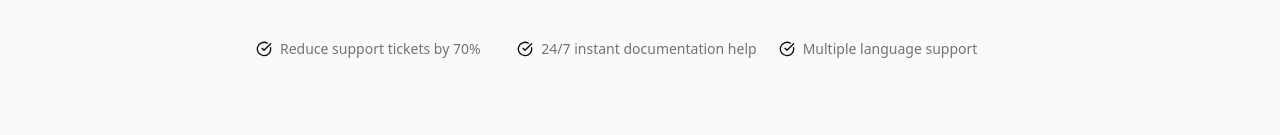
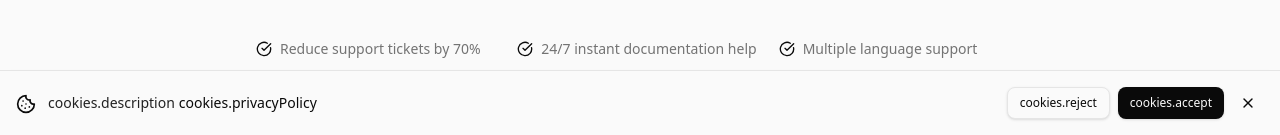
Before and after one commit to casiimir/RefPaper, a Next.js app: page / in a window 1280 px wide. Shown: the part 665-800 px from the top of the page. Built offline with nearby package versions, Linux system fonts and the light colour scheme; no server answers.

Commit message:
feat: add cookies banner

```diff
--- a/components/layout-wrapper.tsx
+++ b/components/layout-wrapper.tsx
@@ -4,6 +4,7 @@ import { usePathname } from "next/navigation";
 import { Navbar } from "@/components/navbar";
 import { Footer } from "@/components/footer";
 import { BinaryParticles } from "@/components/ui/binary-particles";
+import { CookieBanner } from "@/components/ui/cookie-banner";
 
 interface LayoutWrapperProps {
   children: React.ReactNode;
@@ -20,7 +21,12 @@ export function LayoutWrapper({ children }: LayoutWrapperProps) {
     pathname?.startsWith("/dashboard") || pathname?.startsWith("/settings");
 
   if (isAssistantPage) {
-    return <div className="h-screen w-full overflow-hidden">{children}</div>;
+    return (
+      <div className="h-screen w-full overflow-hidden">
+        {children}
+        <CookieBanner />
+      </div>
+    );
   }
 
   // App pages layout (no footer, with particles)
@@ -30,6 +36,7 @@ export function LayoutWrapper({ children }: LayoutWrapperProps) {
         <BinaryParticles particleCount={30} />
         <Navbar />
         <main className="flex-1 pt-14 relative z-10">{children}</main>
+        <CookieBanner />
       </div>
     );
   }
@@ -41,6 +48,7 @@ export function LayoutWrapper({ children }: LayoutWrapperProps) {
       <Navbar />
       <main className="flex-1 pt-14 relative z-10">{children}</main>
       <Footer />
+      <CookieBanner />
     </div>
   );
 }
--- /dev/null
+++ b/components/ui/cookie-banner.tsx
@@ -0,0 +1,82 @@
+"use client";
+
+import { useState, useEffect } from "react";
+import { Button } from "@/components/ui/button";
+import { X, Cookie } from "lucide-react";
+import { useTranslation } from "@/components/providers/TranslationProvider";
+
+export function CookieBanner() {
+  const { t } = useTranslation();
+  const [showBanner, setShowBanner] = useState(false);
+
+  useEffect(() => {
+    // Check if user has already made a choice
+    const consent = localStorage.getItem("cookie-consent");
+    if (!consent) {
+      setShowBanner(true);
+    }
+  }, []);
+
+  const acceptCookies = () => {
+    localStorage.setItem("cookie-consent", "accepted");
+    setShowBanner(false);
+  };
+
+  const rejectCookies = () => {
+    localStorage.setItem("cookie-consent", "rejected");
+    setShowBanner(false);
+  };
+
+  if (!showBanner) return null;
+
+  return (
+    <div className="fixed bottom-0 left-0 right-0 z-50 bg-background/95 backdrop-blur border-t border-border shadow-lg">
+      <div className="container mx-auto p-4">
+        <div className="flex flex-col sm:flex-row items-start sm:items-center justify-between gap-4">
+          <div className="flex items-start gap-3 flex-1">
+            <Cookie className="h-5 w-5 text-primary mt-0.5 flex-shrink-0" />
+            <div className="flex-1">
+              <p className="text-sm text-foreground/90 leading-relaxed">
+                {t("cookies.description")}
+                <a
+                  href="/privacy"
+                  className="text-primary hover:underline ml-1"
+                  target="_blank"
+                  rel="noopener noreferrer"
+                >
+                  {t("cookies.privacyPolicy")}
+                </a>
+              </p>
+            </div>
+          </div>
+
+          <div className="flex items-center gap-2 flex-shrink-0">
+            <Button
+              variant="outline"
+              size="sm"
+              onClick={rejectCookies}
+              className="text-xs"
+            >
+              {t("cookies.reject")}
+            </Button>
+            <Button
+              size="sm"
+              onClick={acceptCookies}
+              className="text-xs"
+            >
+              {t("cookies.accept")}
+            </Button>
+            <Button
+              variant="ghost"
+              size="sm"
+              onClick={rejectCookies}
+              className="p-1 h-8 w-8"
+            >
+              <X className="h-4 w-4" />
+            </Button>
+          </div>
+        </div>
+      </div>
+    </div>
+  );
+}
```
